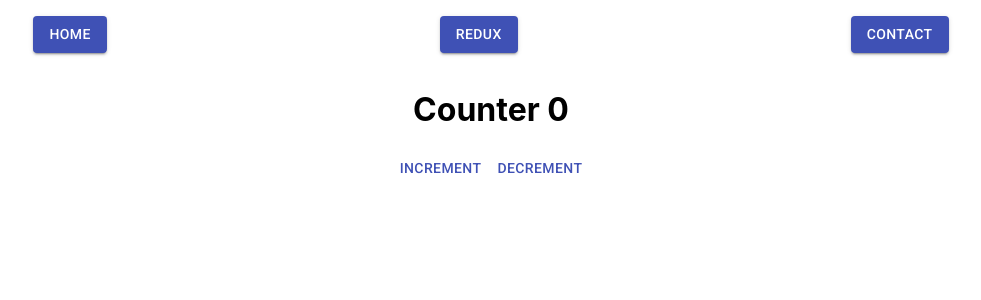
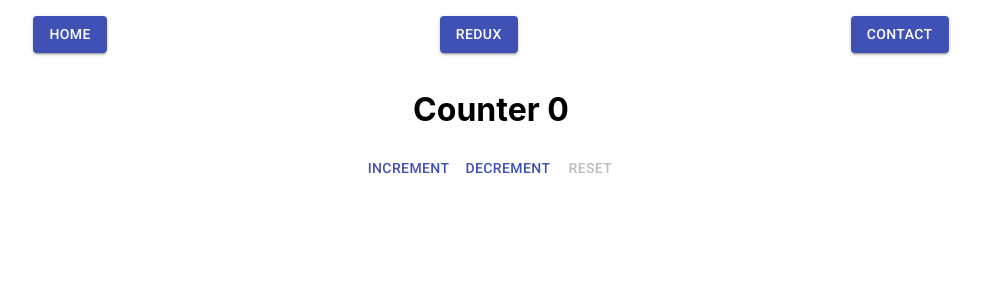
Before and after one commit to Lertis/first-react, a React (Create React App) app: page /redux in a window 1280 px wide. Shown: the top 300 px of the page, without its empty margins (149-1130 px from the left). Built offline with nearby package versions, Linux system fonts and the light colour scheme.

Commit message:
Added reset action an use selector to disable button

```diff
--- a/src/components/Redux.js
+++ b/src/components/Redux.js
@@ -1,22 +1,22 @@
 import React from 'react';
 import Button from "@material-ui/core/Button";
 import { useSelector, useDispatch } from 'react-redux';
-import { increment, decrement } from './../state/actions/actions';
+import { increment, decrement, reset } from './../state/actions/actions';
 
 const Redux = () => {
 	const counter = useSelector(state => state.counter);
 	const dispatch = useDispatch();
 
+	let disabled = false;
+	useSelector(state => disabled = state.counter === 0);
+
 	return (
 		<div>
 			<h1 className="text-center">Counter {counter}</h1>
 			<div className="flex-center">
-				<Button color="primary" onClick={() => dispatch(increment())}>
-					Increment
-                </Button>
-				<Button color="primary" onClick={() => dispatch(decrement())}>
-					Decrement
-                </Button>
+				<Button color="primary" onClick={() => dispatch(increment())}>Increment</Button>
+				<Button color="primary" onClick={() => dispatch(decrement())}>Decrement</Button>
+				<Button color="secondary" onClick={() => dispatch(reset())} disabled={disabled}>Reset</Button>
 			</div>
 		</div>
 	);
--- a/src/state/actions/actions.js
+++ b/src/state/actions/actions.js
@@ -9,3 +9,9 @@ export const decrement = () => {
 		type: 'DECREMENT'
 	};
 };
+
+export const reset = () => {
+	return {
+		type: 'RESET'
+	}
+};
--- a/src/state/reducers/counter.reducer.js
+++ b/src/state/reducers/counter.reducer.js
@@ -4,8 +4,8 @@ const counterReducer = (state = 0, action) => {
 			return state + 1;
 		case 'DECREMENT':
 			return state - 1;
-        case 'INCREMENTBY':
-            return state + action.payload;
+		case 'RESET':
+				return 0;
 		default:
 			return state;
 	}
--- a/src/state/reducers/index.js
+++ b/src/state/reducers/index.js
@@ -2,7 +2,7 @@ import counterReducer from "./counter.reducer";
 import { combineReducers } from 'redux';
 
 const allReducers = combineReducers({
-    counter: counterReducer
+	counter: counterReducer
 });
 
 export default allReducers;
```
Lines whose indentation alone changed are shown as unchanged.
